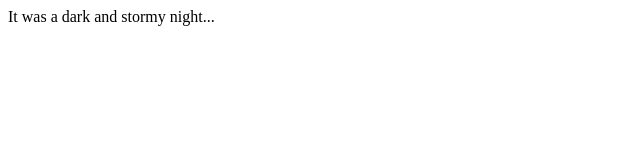
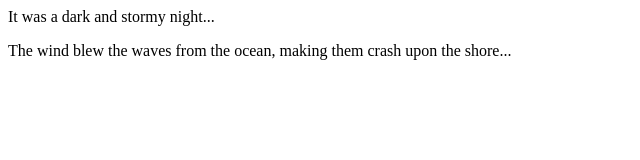
Before and after one commit to cy215482/fireside-story, a plain HTML site: page index.html in a window 1280 px wide. Shown: the whole page, without its empty margins (0-640 px from the left). Drawn offline with Linux system fonts and the light colour scheme.

Commit message:
added second line of story

```diff
--- a/index.html
+++ b/index.html
@@ -1,5 +1,6 @@
 <html>
   <body>
     <p>It was a dark and stormy night...</p>
+    <p>The wind blew the waves from the ocean, making them crash upon the shore...</p>
   </body>
 </html>
```
